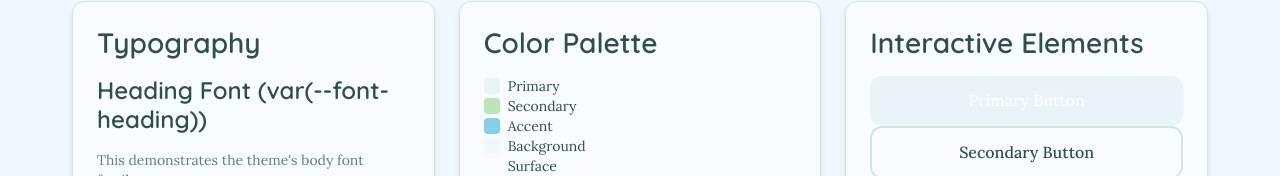
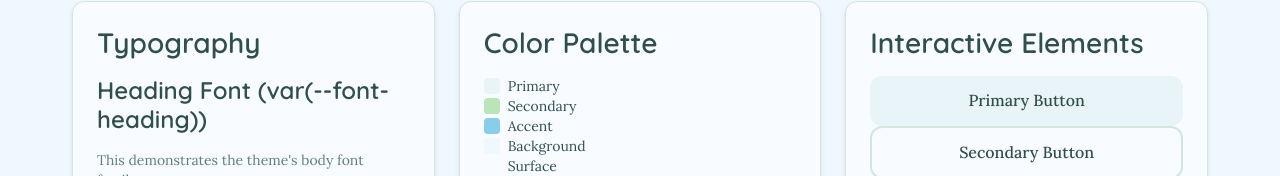
Before and after one commit to adoublens/morning-affirmations, a Next.js app in the folder source/: page / in a window 1280 px wide. Shown: the part 340-516 px from the top of the page. Built offline with nearby package versions, Linux system fonts and the light colour scheme; a web font is replaced by a local one.

Commit message:
🐛 fix: primary button active state font color is too light

```diff
--- a/source/app/globals.css
+++ b/source/app/globals.css
@@ -178,7 +178,7 @@ a:hover {
 
 .btn-primary {
   background-color: var(--theme-primary);
-  color: white;
+  color: var(--theme-text-primary);
 }
 
 .btn-primary:hover {
```
